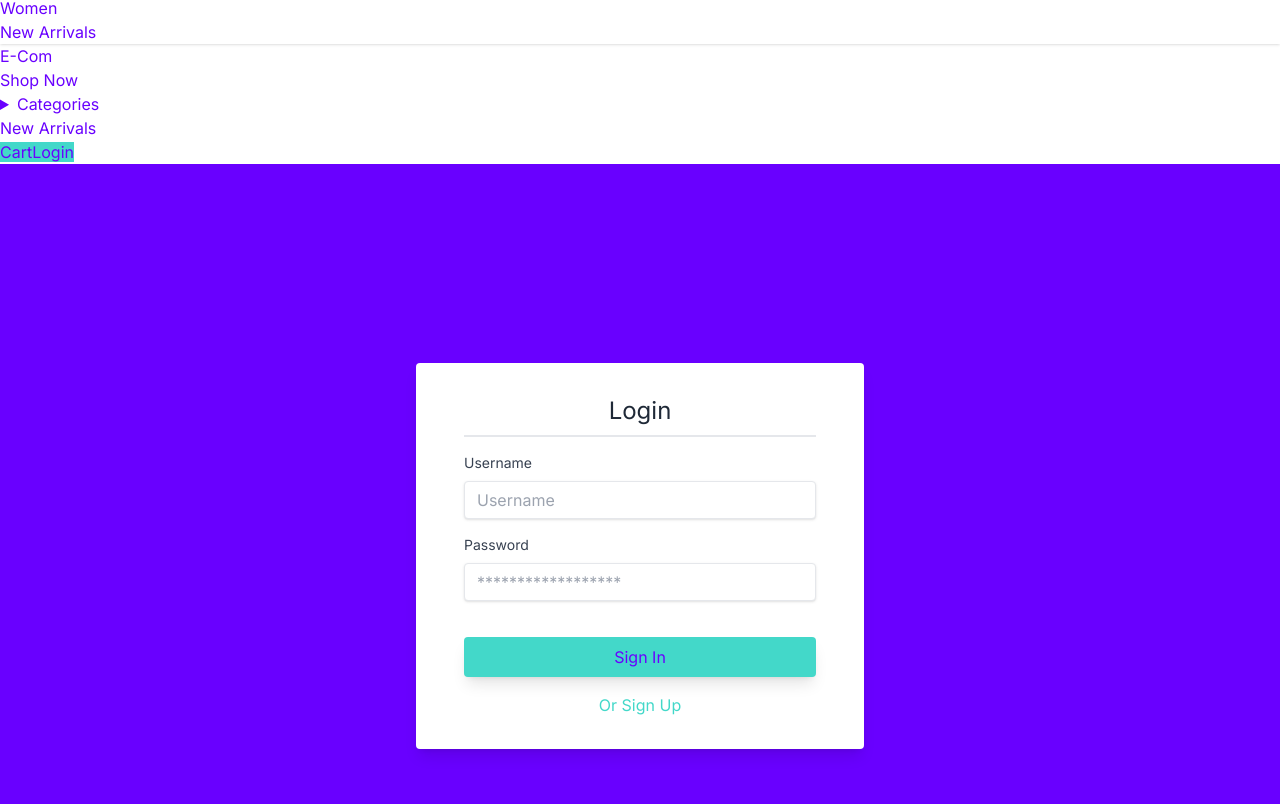
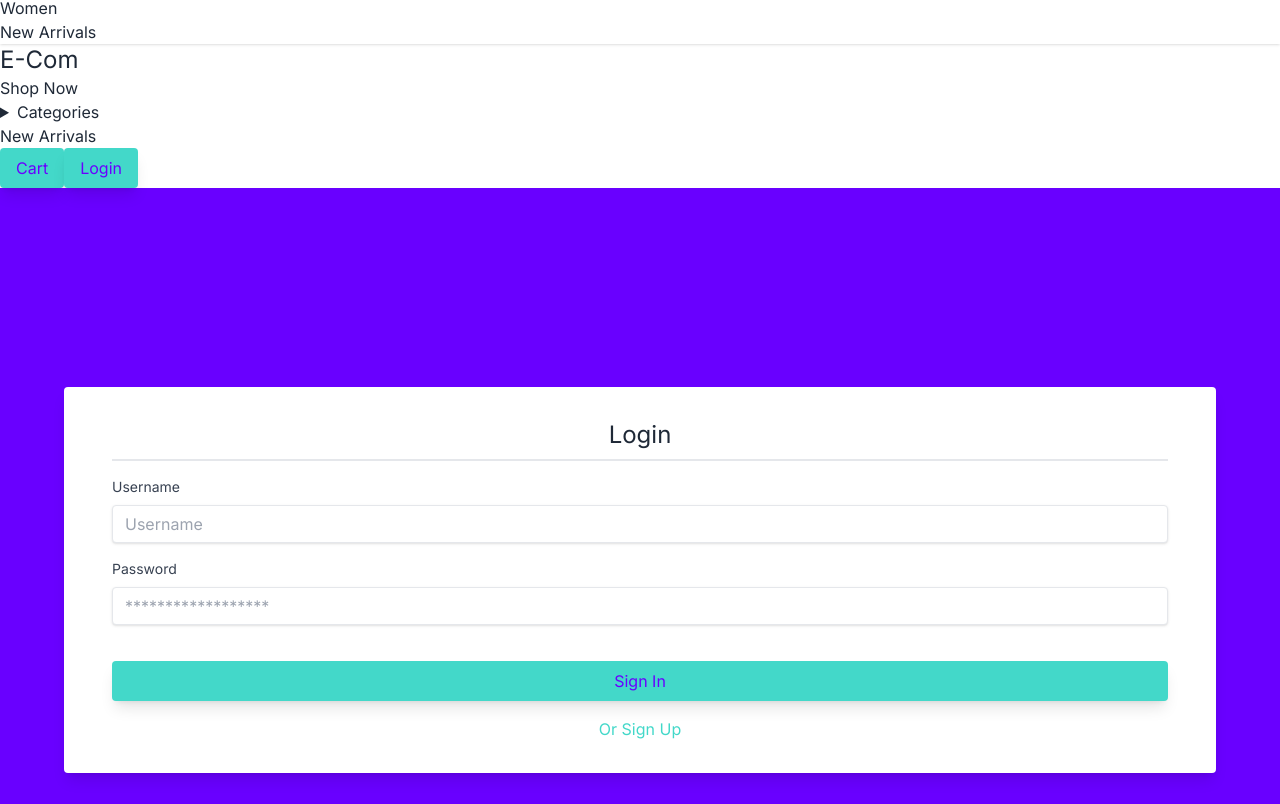
Before and after one commit to Saiwebdev2005/E-Commerce, a Next.js app: page /Login in a window 1280 px wide. Shown: the part 1356-2160 px from the top of the page. Built offline with nearby package versions, Linux system fonts and the light colour scheme.

Commit message:
Changes in carousel

```diff
--- a/src/Components/navigation/Navbar.jsx
+++ b/src/Components/navigation/Navbar.jsx
@@ -36,7 +36,7 @@ export default function Navbar() {
               <li><Link href="#"><span>New Arrivals</span></Link></li>
             </ul>
           </div>
-          <Link href="\"><span className="btn btn-ghost text-xl">E-Com</span></Link>
+          <Link href="\"><span className="btn btn-ghost text-2xl md:text-4xl font-bold">E-Com</span></Link>
         </div>
         <div className="navbar-center hidden lg:flex">
           <ul className="menu menu-horizontal px-1">
@@ -54,8 +54,8 @@ export default function Navbar() {
           </ul>
         </div>
         <div className="navbar-end space-x-4">
-          <Link href="#"><span className="btn bg-c4 text-c1">Cart</span></Link>
-          <Link href="\Login"><span className="btn bg-c4 text-c1">Login</span></Link>
+          <Link href="#"><span className="button">Cart</span></Link>
+          <Link href="\Login"><span className="button">Login</span></Link>
         </div>
       </div>
     </div>
--- a/src/app/(auth)/Login/page.jsx
+++ b/src/app/(auth)/Login/page.jsx
@@ -14,7 +14,7 @@ export default function LoginPage() {
 
   return (
     <div className="flex items-center justify-center min-h-screen bg-c2">
-      <div className="w-full max-w-md">
+      <div className=" md:w-full md:max-w-6xl">
         <form
           onSubmit={handleLogin}
           className="bg-c1 shadow-lg rounded px-12 pt-6 pb-8 mb-4"
@@ -56,7 +56,7 @@ export default function LoginPage() {
           </div>
           <div className="flex items-center justify-center">
             <button
-              className="w-full px-4 py-2 rounded text-c2 inline-block shadow-lg bg-c4 hover:bg-c3 focus:bg-c3 duration-300"
+              className="w-full button"
               type="submit"
             >
               Sign In
--- a/src/app/(auth)/SignUp/page.jsx
+++ b/src/app/(auth)/SignUp/page.jsx
@@ -14,7 +14,7 @@ export default function SignUpPage() {
 
   return (
     <div className="flex items-center justify-center min-h-screen bg-c2">
-      <div className="w-full max-w-md">
+      <div className="md:w-full max-w-md">
         <form
           onSubmit={handleSignUp}
           className="bg-c1 shadow-lg rounded px-12 pt-6 pb-8 mb-4"
@@ -72,7 +72,7 @@ export default function SignUpPage() {
           </div>
           <div className="flex items-center justify-center">
             <button
-              className="w-full px-4 py-2 rounded text-c2 inline-block shadow-lg bg-c4 hover:bg-c3 focus:bg-c3 duration-300"
+              className="w-full button"
               type="submit"
             >
               Sign Up
--- a/src/app/globals.css
+++ b/src/app/globals.css
@@ -2,26 +2,10 @@
 @tailwind components;
 @tailwind utilities;
 
-:root {
-  --foreground-rgb: 0, 0, 0;
-  --background-start-rgb: 214, 219, 220;
-  --background-end-rgb: 255, 255, 255;
-}
-
-@media (prefers-color-scheme: dark) {
-  :root {
-    --foreground-rgb: 255, 255, 255;
-    --background-start-rgb: 0, 0, 0;
-    --background-end-rgb: 0, 0, 0;
+@layer components
+{
+  .button
+  {
+    @apply px-4 py-2 rounded text-c2 inline-block shadow-lg bg-c4 hover:bg-c3 hover:text-c1 focus:bg-c3 duration-300
   }
 }
-
-body {
-  color: rgb(var(--foreground-rgb));
-  background: linear-gradient(
-      to bottom,
-      transparent,
-      rgb(var(--background-end-rgb))
-    )
-    rgb(var(--background-start-rgb));
-}
```
Also changed, not shown: src/Components/hero/HeroSection.jsx (+17 -7 lines).
